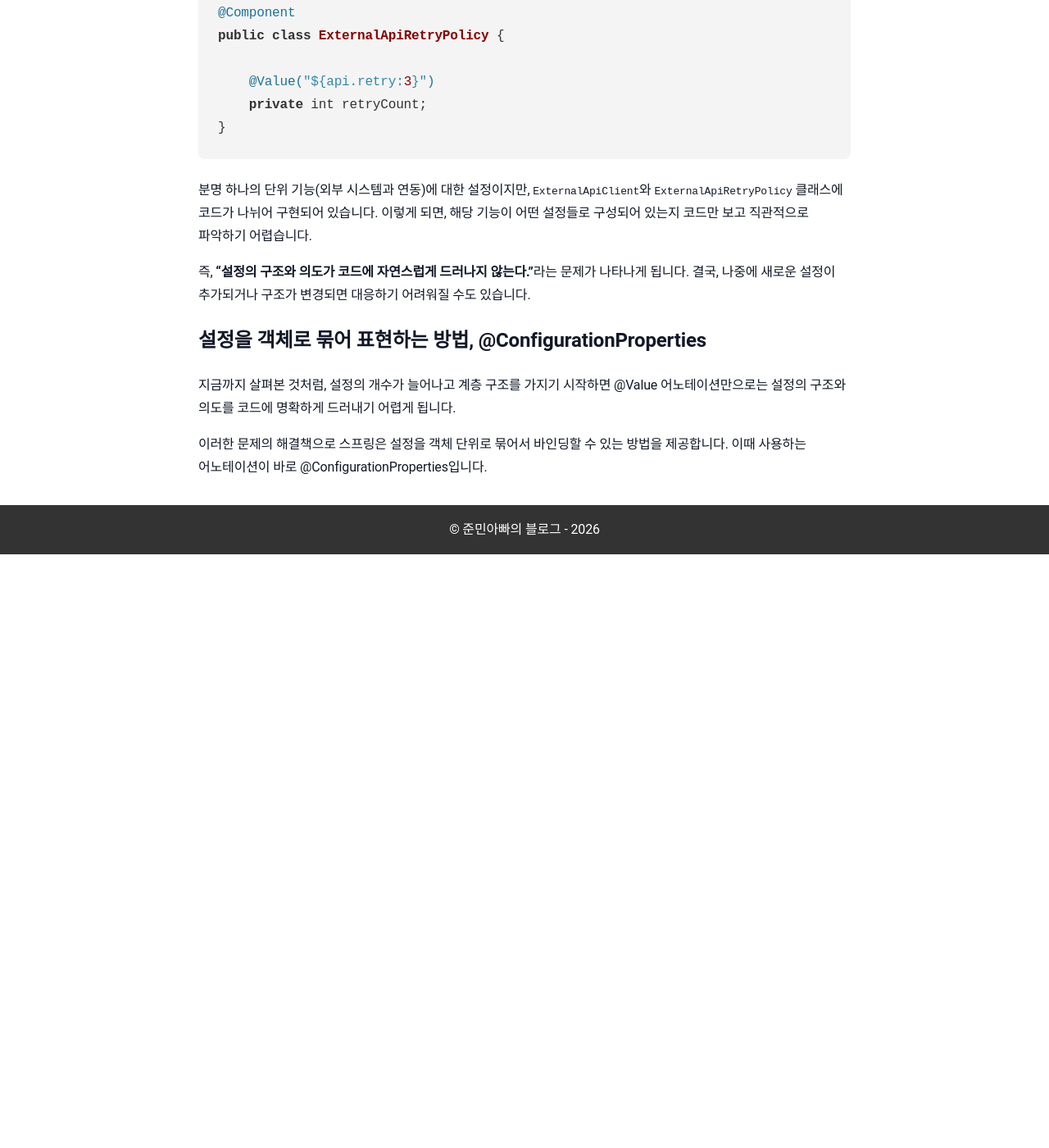
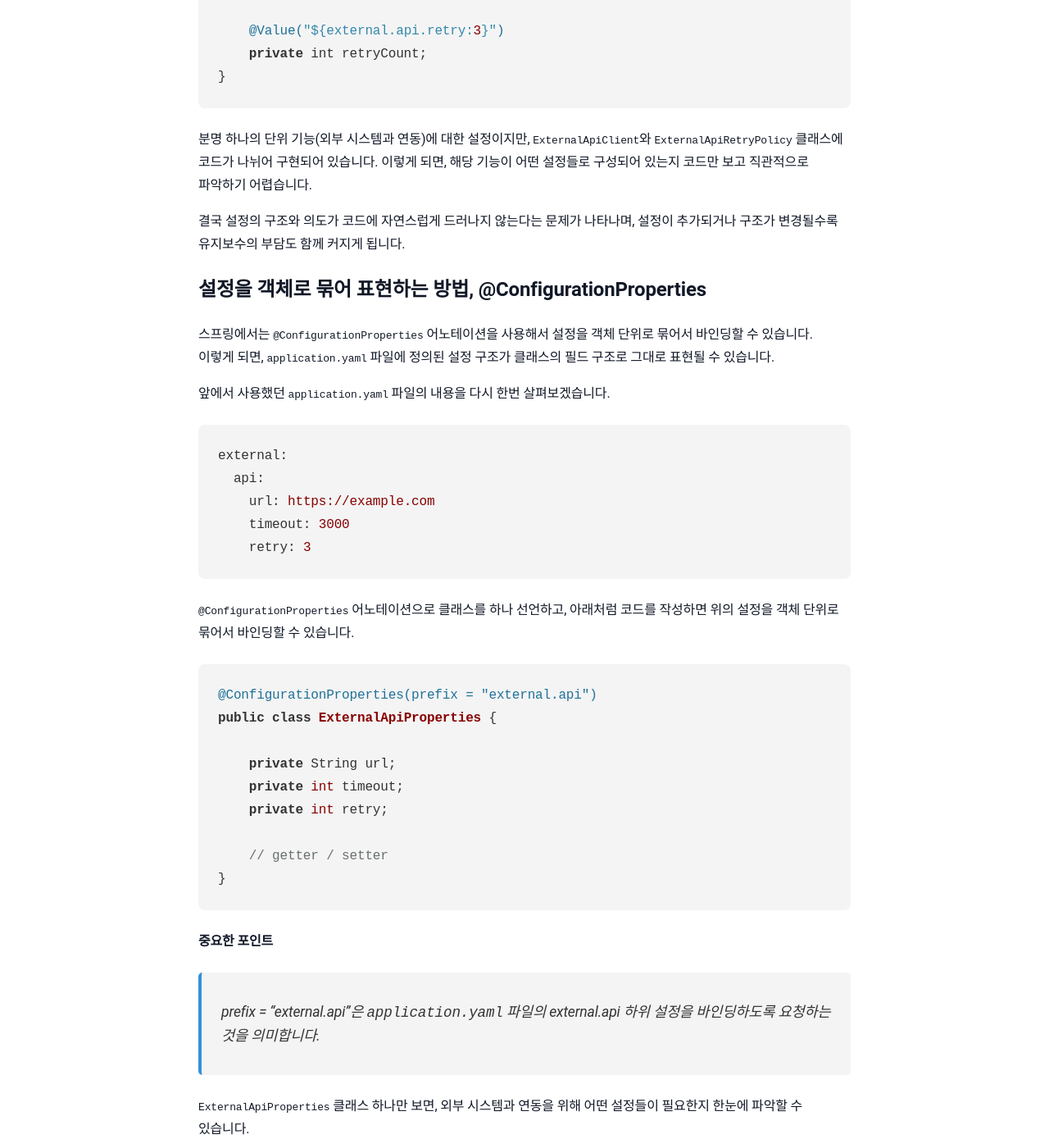
Before and after one commit to sanghoon-lee/sanghoon-lee.github.io, a Jekyll site: the page built from _posts/2026-02-05-Config.md, in a window 1280 px wide and 1400 px high, scrolled down 3463 px. Shown: the whole window at 82% size. Built offline with Jekyll 4.4.1, drawn with Linux system fonts in a browser that asks for light colours; nearby versions of some CDN libraries; comment, search, counter and statistics services are not loaded; before the commit the page ends 4139 px from its top, so only the background shows below that; some of the changed text lies outside the part shown.

Commit message:
포스팅 추가: 애플리케이션 설정

````diff
--- a/_posts/2026-02-05-Config.md
+++ b/_posts/2026-02-05-Config.md
@@ -1,6 +1,6 @@
 ---
 layout: post
-title: "[학습기록] 스프링에서 @EnableConfigurationProperties와 @ConditionalOnProperty 사용해보기"
+title: "[학습기록] 스프링 애플리케이션 설정: (1) @ConfigurationProperties 어노테이션"
 date: 2026-02-05
 categories: 학습기록
 ---
@@ -40,7 +40,7 @@ external.api.timeout=3000
 ```
 
 **예시) application.yaml**
-```bash
+```yaml
 feature:
   logging:
     enabled: true
@@ -82,7 +82,7 @@ private int timeout;
 아래처럼 `application.yaml`를 작성할 수 있을 것입니다.
 
 **application.yaml**
-```bash
+```yaml
 external:
     api:
         url: https://example.com
@@ -98,17 +98,17 @@ external:
 @Component
 public class ExternalApiClient {
 
-    @Value("${api.url}")
+    @Value("${external.api.url}")
     private String apiUrl;
 
-    @Value("${api.timeout:3000}")
+    @Value("${external.api.timeout:3000}")
     private int timeout;
 }
 
 @Component
 public class ExternalApiRetryPolicy {
 
-    @Value("${api.retry:3}")
+    @Value("${external.api.retry:3}")
     private int retryCount;
 }
 ```
@@ -117,10 +117,84 @@ public class ExternalApiRetryPolicy {
 `ExternalApiClient`와 `ExternalApiRetryPolicy` 클래스에 코드가 나뉘어 구현되어 있습니다. 이렇게 되면, 해당 기능이 어떤 설정들로 구성되어 있는지
 코드만 보고 직관적으로 파악하기 어렵습니다.
 
-즉, **"설정의 구조와 의도가 코드에 자연스럽게 드러나지 않는다."**라는 문제가 나타나게 됩니다. 결국, 나중에 새로운 설정이 추가되거나 구조가 변경되면 대응하기 어려워질 수도 있습니다.
+결국 설정의 구조와 의도가 코드에 자연스럽게 드러나지 않는다는 문제가 나타나며, 설정이 추가되거나 구조가 변경될수록
+유지보수의 부담도 함께 커지게 됩니다.
 
 ## 설정을 객체로 묶어 표현하는 방법, @ConfigurationProperties
 
-지금까지 살펴본 것처럼, 설정의 개수가 늘어나고 계층 구조를 가지기 시작하면 @Value 어노테이션만으로는 설정의 구조와 의도를 코드에 명확하게 드러내기 어렵게 됩니다.
+스프링에서는 `@ConfigurationProperties` 어노테이션을 사용해서 설정을 객체 단위로 묶어서 바인딩할 수 있습니다. 이렇게 되면, `application.yaml` 파일에 정의된 설정 구조가 클래스의 필드 구조로 그대로 표현될 수 있습니다.
 
-이러한 문제의 해결책으로 스프링은 설정을 객체 단위로 묶어서 바인딩할 수 있는 방법을 제공합니다. 이때 사용하는 어노테이션이 바로 @ConfigurationProperties입니다.
+앞에서 사용했던 `application.yaml` 파일의 내용을 다시 한번 살펴보겠습니다.
+
+```yaml
+external:
+  api:
+    url: https://example.com
+    timeout: 3000
+    retry: 3
+```
+
+`@ConfigurationProperties` 어노테이션으로 클래스를 하나 선언하고, 아래처럼 코드를 작성하면 위의 설정을 객체 단위로 묶어서 바인딩할 수 있습니다.
+
+```java
+@ConfigurationProperties(prefix = "external.api")
+public class ExternalApiProperties {
+
+    private String url;
+    private int timeout;
+    private int retry;
+
+    // getter / setter
+}
+```
+
+**중요한 포인트**
+
+> prefix = "external.api"은 `application.yaml` 파일의 external.api 하위 설정을 바인딩하도록 요청하는 것을 의미합니다.
+
+`ExternalApiProperties` 클래스 하나만 보면, 외부 시스템과 연동을 위해 어떤 설정들이 필요한지 한눈에 파악할 수 있습니다.
+
+이제는 `@Value` 어노테이션이 아니라, 설정이 바인딩된 객체를 통해서 설정을 구현할 수 있습니다.
+
+```java
+@Component
+public class ExternalApiClient {
+
+    private final ExternalApiProperties properties;
+
+    public ExternalApiClient(ExternalApiProperties properties) {
+        this.properties = properties;
+    }
+
+    public void call() {
+        String url = properties.getUrl();
+        int timeout = properties.getTimeout();
+        // ...
+    }
+}
+
+@Component
+public class ExternalApiRetryPolicy {
+
+    private final ExternalApiProperties properties;
+
+    public ExternalApiRetryPolicy(ExternalApiProperties properties) {
+        this.properties = properties;
+    }
+
+    public int retryCount() {
+        return properties.getRetry();
+    }
+}
+```
+
+위의 코드에서 `ExternalApiClient`와 `ExternalApiRetryPolicy` 클래스는 설정이 바인딩된 `properties` 클래스 객체로부터 값을 주입받고 있습니다.
+
+설정이 더 이상 흩어진 값의 집합이 아니라, 하나의 단위 기능을 구성하는 구성 요소로 보이게 됩니다. 그러면서 설정 구조가 코드에 자연스럽게 녹아들게 되었습니다.
+
+## 마무리하며
+
+지금까지 스프링에서 설정을 구현하는 가장 단순한 방법인 `@Value`의 사용방법과 한계, 그리고 이에 대한 대안으로 `@ConfigurationProperties`를 사용해서 설정을 바인딩하는 방법을 알아봤습니다.
+
+다음 포스팅에서는 `@EnableConfigurationProperties`과 `@ConditionalOnProperty`를 함께 사용해서
+어떻게 더 유연하게 설정을 구현할 수 있는지를 정리해 보려고 합니다.
````
